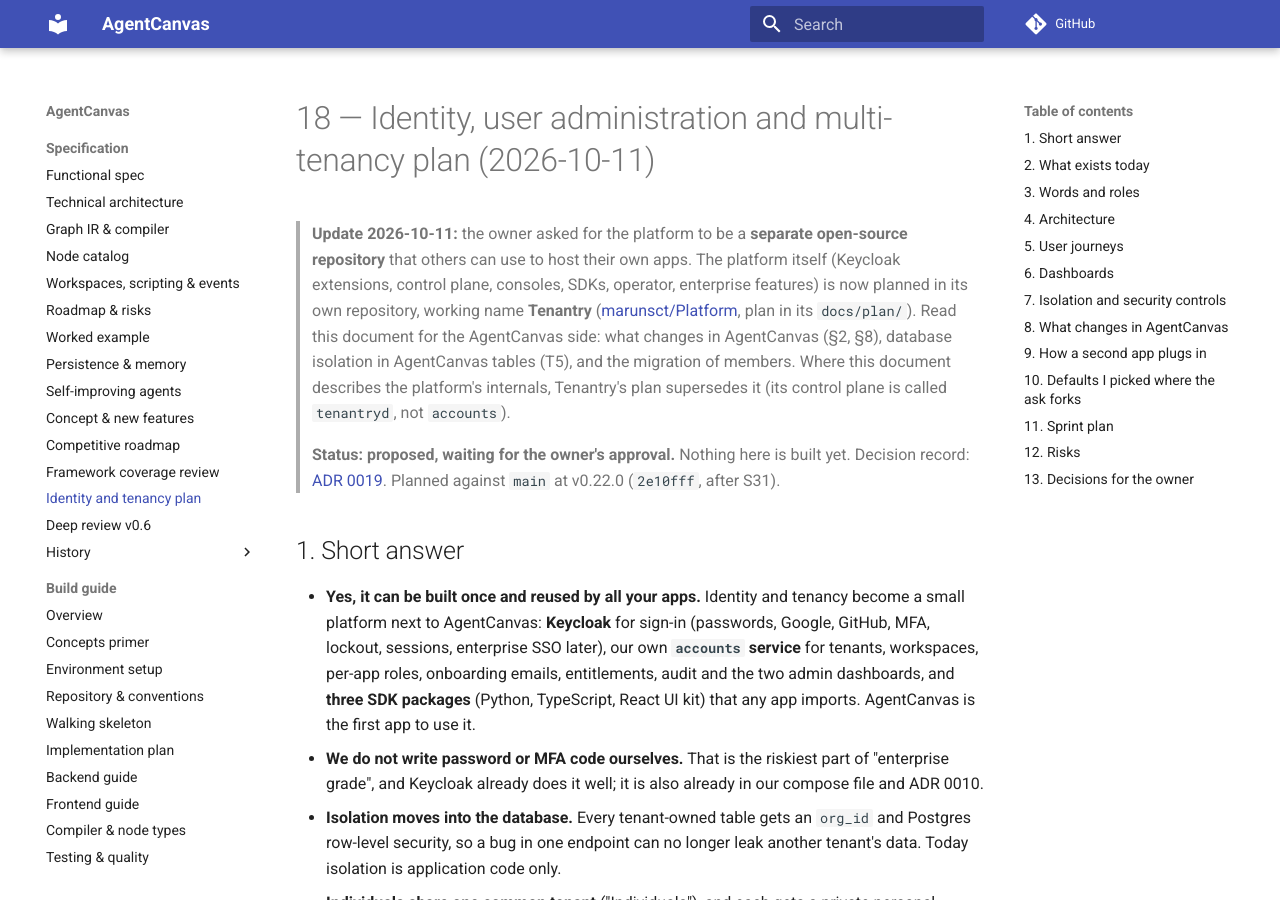
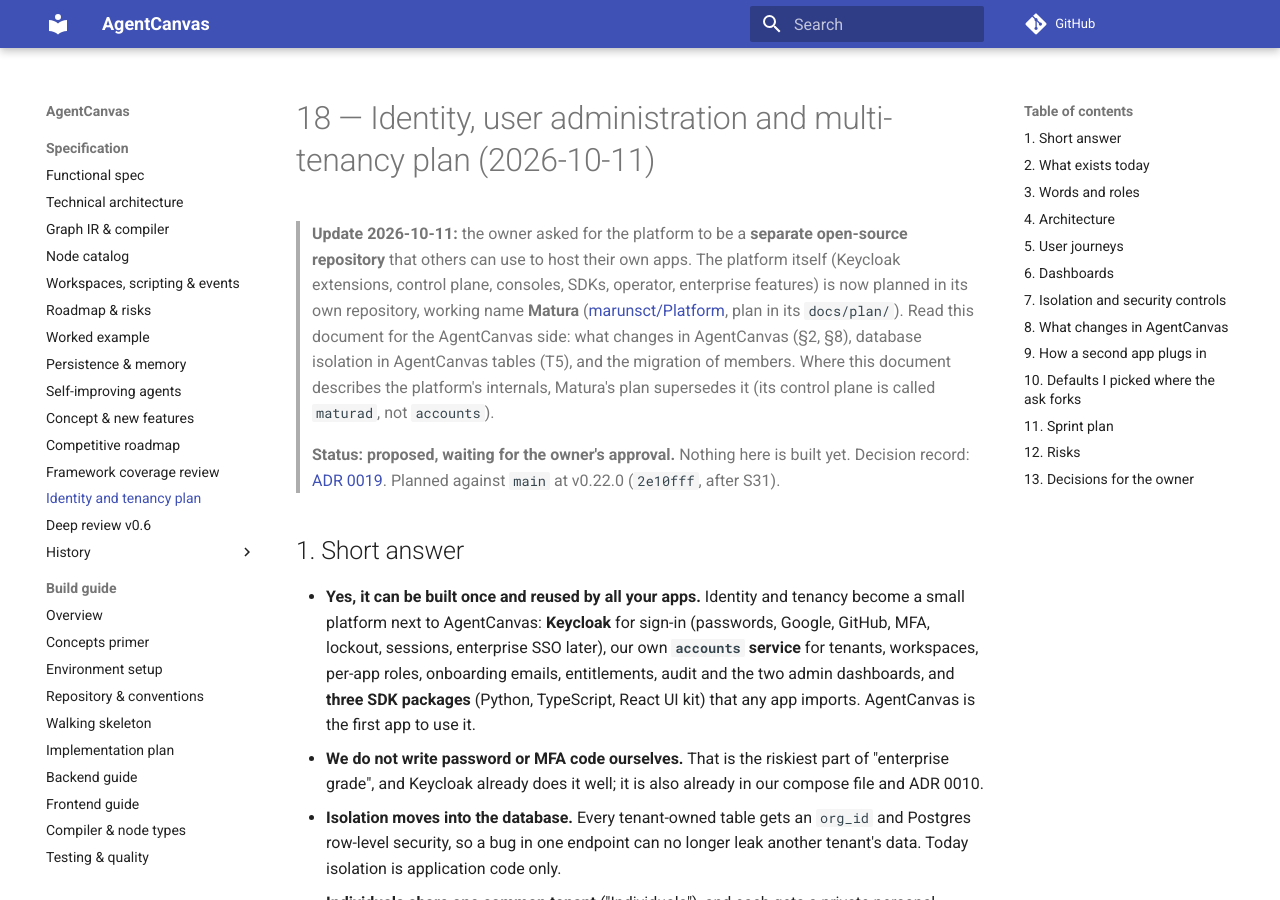
Before and after one commit to marunsct/AgentCanvas, an MkDocs documentation site: the page built from docs/agent-canvas-spec/18-identity-and-tenancy-plan.md, in a window 1280 px wide and 900 px high. Built offline with MkDocs 1.6.1 and Material for MkDocs 9.7.7, drawn with Linux system fonts in a browser that asks for light colours; comment, search, counter and statistics services are not loaded; some of the changed text lies outside the part shown.

Commit message:
docs: rename identity platform from Tenantry to Matura
Co-Authored-By: Claude Opus 5.5 <noreply@anthropic.com>
Claude-Session: https://claude.ai/code/session_01SAiatzmX6j3VrkHBnimXpm

```diff
--- a/docs/agent-canvas-spec/18-identity-and-tenancy-plan.md
+++ b/docs/agent-canvas-spec/18-identity-and-tenancy-plan.md
@@ -2,11 +2,11 @@
 
 > **Update 2026-10-11:** the owner asked for the platform to be a **separate open-source repository** that others can
 > use to host their own apps. The platform itself (Keycloak extensions, control plane, consoles, SDKs, operator,
-> enterprise features) is now planned in its own repository, working name **Tenantry**
+> enterprise features) is now planned in its own repository, working name **Matura**
 > ([marunsct/Platform](https://github.com/marunsct/Platform), plan in its `docs/plan/`). Read this document for the AgentCanvas side: what changes in
 > AgentCanvas (§2, §8), database isolation in AgentCanvas tables (T5), and the migration of members. Where this
-> document describes the platform's internals, Tenantry's plan supersedes it (its control plane is called
-> `tenantryd`, not `accounts`).
+> document describes the platform's internals, Matura's plan supersedes it (its control plane is called
+> `maturad`, not `accounts`).
 
 > **Status: proposed, waiting for the owner's approval.** Nothing here is built yet. Decision record:
 > [ADR 0019](../adr/0019-identity-and-tenancy-platform.md). Planned against `main` at v0.22.0 (`2e10fff`, after S31).
@@ -233,7 +233,7 @@ T8 proves this with a tiny sample app in `platform/examples/hello-app`.
 | Isolation model | shared database, RLS per workspace; dedicated database for enterprise later | strong, cheap, one code path |
 | Login pages | Keycloak hosted pages themed with our tokens (Keycloakify), light and dark | never handle passwords in app code; one look for all apps |
 | Email | SMTP outbox in `accounts`, Mailpit in dev | provider-neutral |
-| Code location | separate open-source repository (Tenantry), owner's decision 2026-10-11 | reusable by other apps and other people |
+| Code location | separate open-source repository (Matura), owner's decision 2026-10-11 | reusable by other apps and other people |
 | Sign-up policy | open for Individuals; company tenants also self-serve; product admin can switch to invite-only | matches "enable user creation" |
 | Existing data | `org_default` becomes the first company tenant; current members keep their roles | no break for current installs |
 
```
Also changed, not shown: docs/adr/0019-identity-and-tenancy-platform.md (+1 -1 lines).
